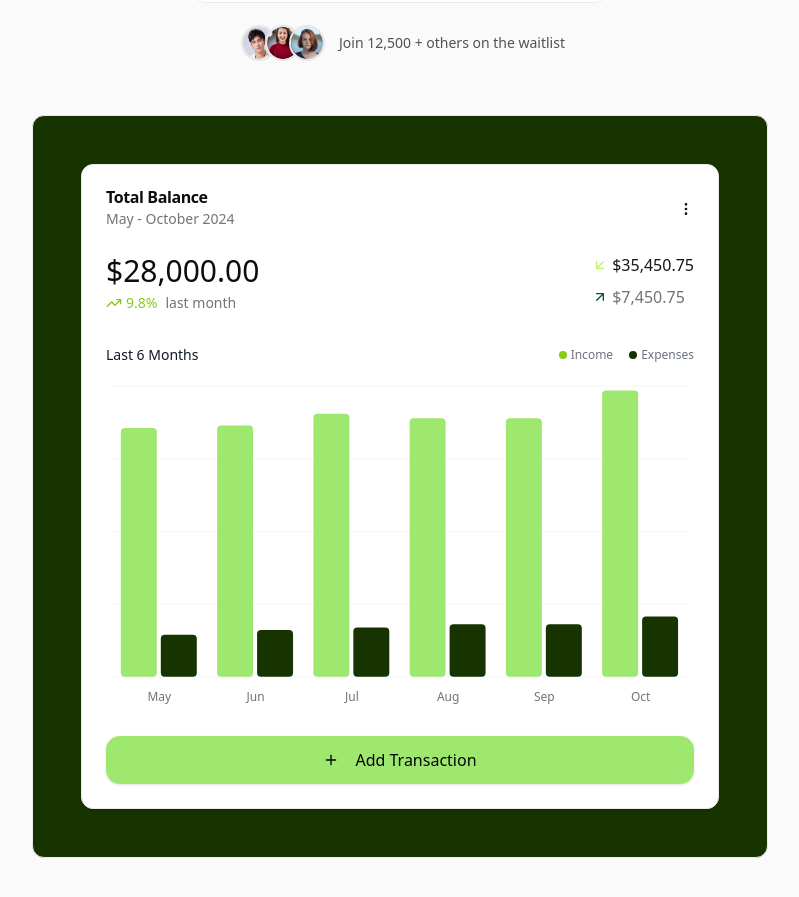
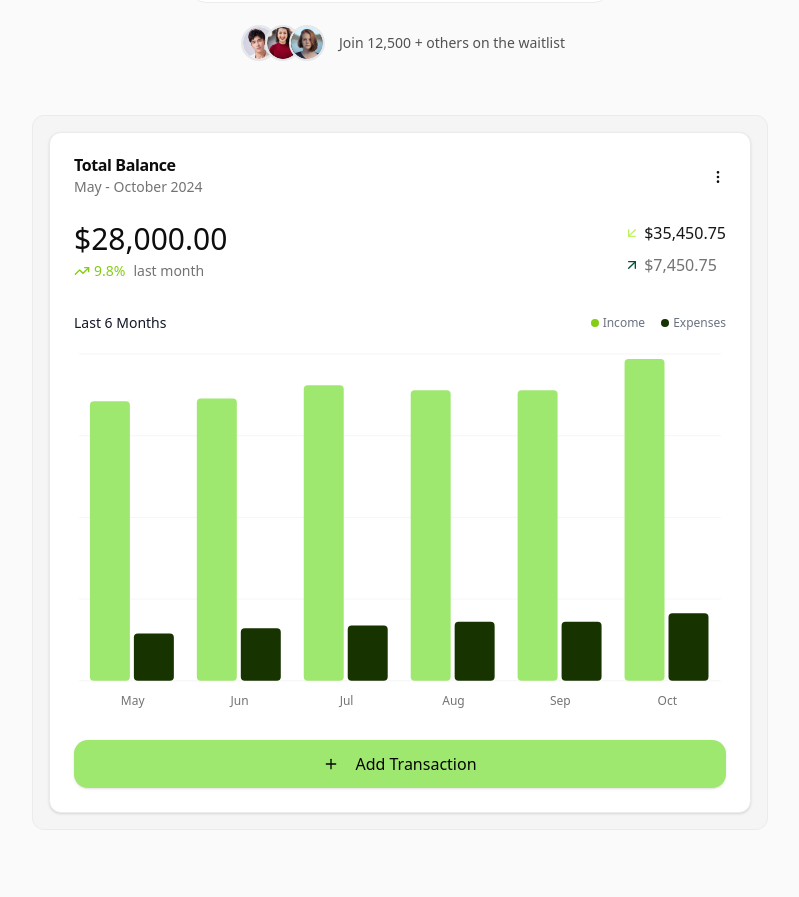
Before and after one commit to sammarxz/pouparia.com, a Next.js app: page / in a window 1280 px wide. Shown: the part 455-1352 px from the top of the page, without its empty margins (240-1039 px from the left). Built offline with nearby package versions, Linux system fonts and the light colour scheme.

Commit message:
change dashboard card bg color

```diff
--- a/app/page.tsx
+++ b/app/page.tsx
@@ -119,7 +119,7 @@ export default function LandingPage() {
             </div>
           </div>
         </div>
-        <div className="relativee bg-secondary border h-fit w-full p-12 rounded-sm">
+        <div className="relative bg-neutral-100 border h-fit w-full p-4 rounded-sm">
           <FakeFinanceDashboardCard />
         </div>
       </header>
--- a/components/landing/FakeFinanceDashboardCard.tsx
+++ b/components/landing/FakeFinanceDashboardCard.tsx
@@ -140,7 +140,7 @@ const Counter = ({
     });
 
     return animation.stop;
-  }, [value]);
+  }, [count, value]);
 
   return (
     <div className="tabular-nums">
```
